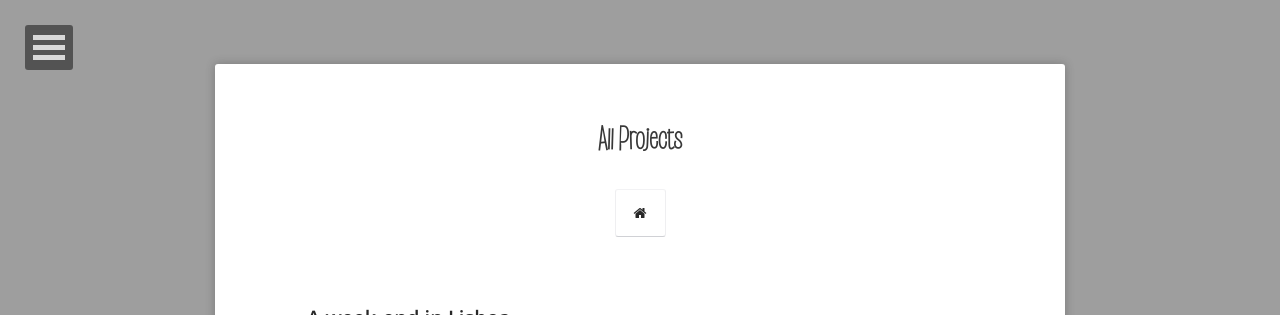
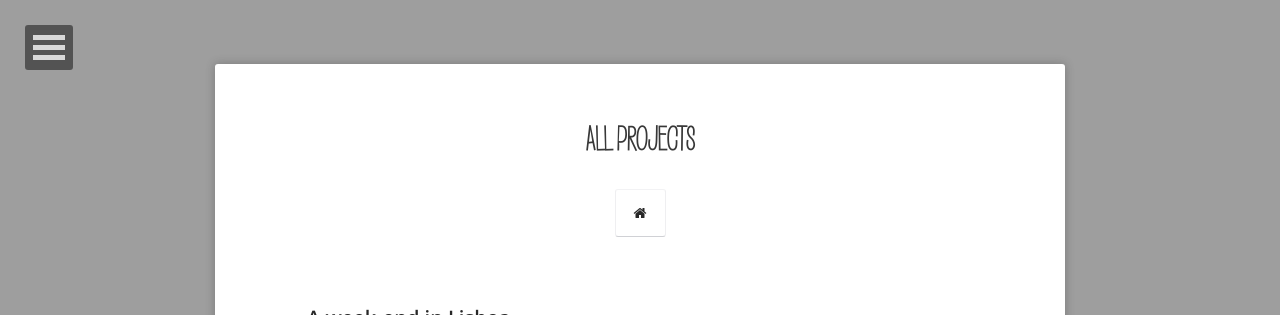
Before and after one commit to neiram44/neiram44.github.io_archive, a Jekyll site: the page built from projects/index.md, in a window 1280 px wide. Shown: the top 315 px of the page. Built offline with Jekyll 4.4.1, drawn with Linux system fonts in a browser that asks for light colours.

Commit message:
Reverse + Modif Casse

```diff
--- a/_sass/normalize.scss
+++ b/_sass/normalize.scss
@@ -53,7 +53,7 @@ template,
 
 a {
   background-color: transparent;
-  //font-family: $font3;
+
 }
 
 a:active,
--- a/projects/index.md
+++ b/projects/index.md
@@ -1,6 +1,6 @@
 ---
 layout: project
-title: All Projects
+title: ALL PROJECTS
 excerpt: "A List of Projects"
 comments: false
 ---
```
